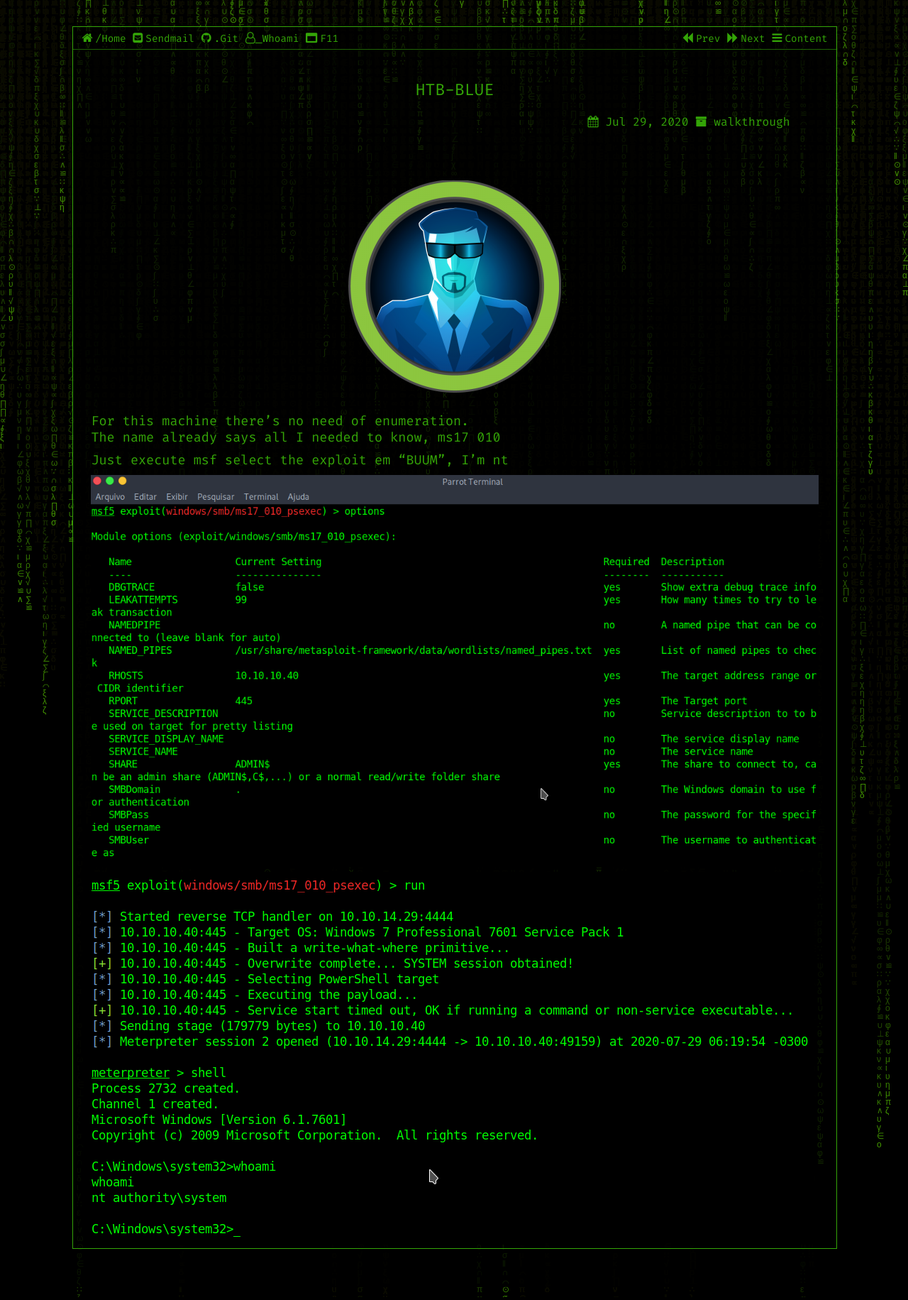
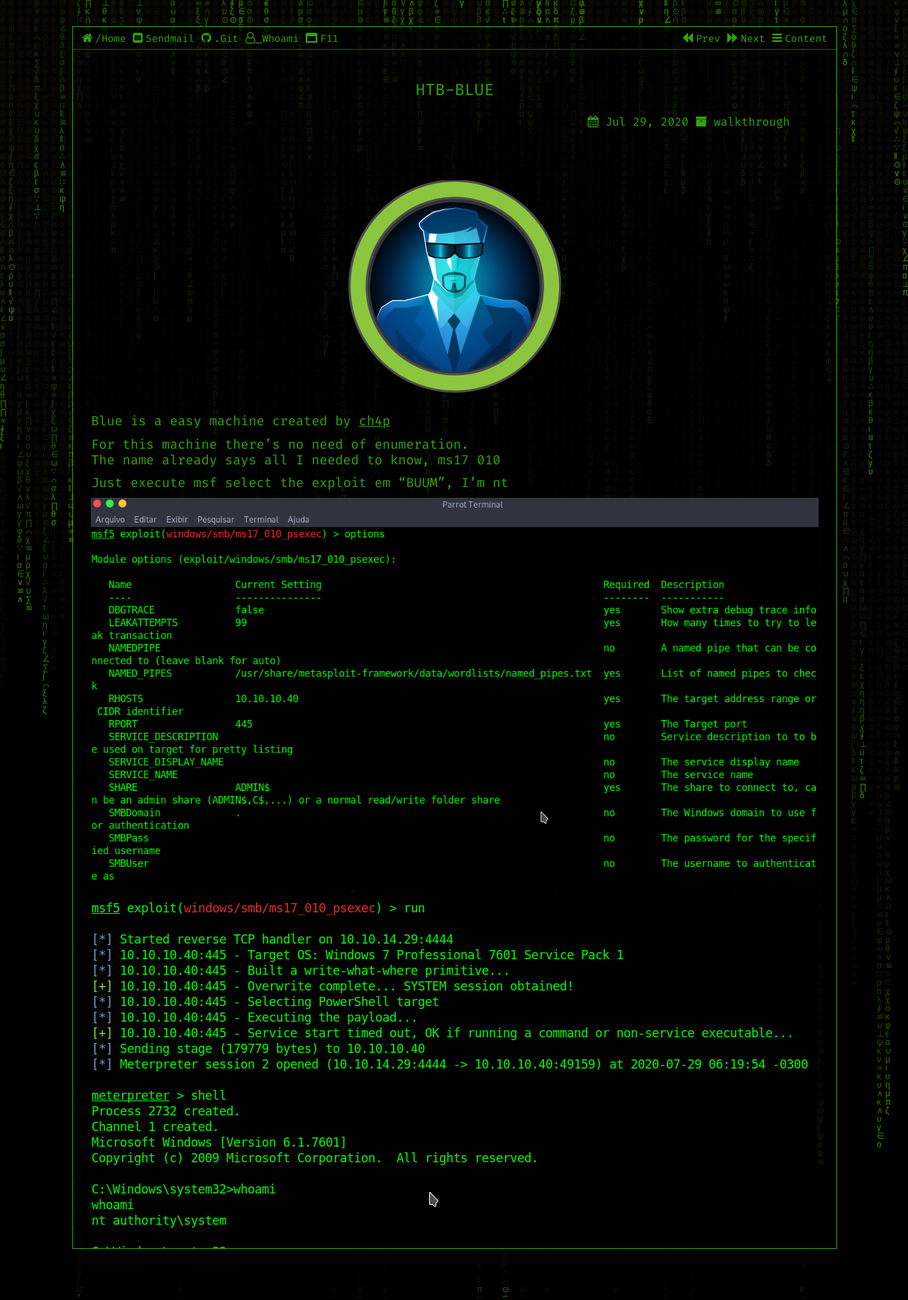
Before and after one commit to alfredoFerreiraAssis/alfredoFerreiraAssis.github.io, a Jekyll site: the page built from _posts/blue/2020-07-29-blue.md, in a window 1280 px wide. Shown: the whole page at 71% size. Built offline with Jekyll 4.4.1, drawn with Linux system fonts in a browser that asks for light colours.

Commit message:
Update 2020-07-29-blue.md

```diff
--- a/_posts/blue/2020-07-29-blue.md
+++ b/_posts/blue/2020-07-29-blue.md
@@ -6,7 +6,7 @@ date:   2020-07-29 06:21:00
 ---
 
 # ![blue](/assets/img/blue/blue.png)
-
+Blue is a easy machine created by [ch4p](https://www.hackthebox.eu/home/users/profile/1)
 
 For this machine there's no need of enumeration.
 The name already says all I needed to know, ms17 010
```
